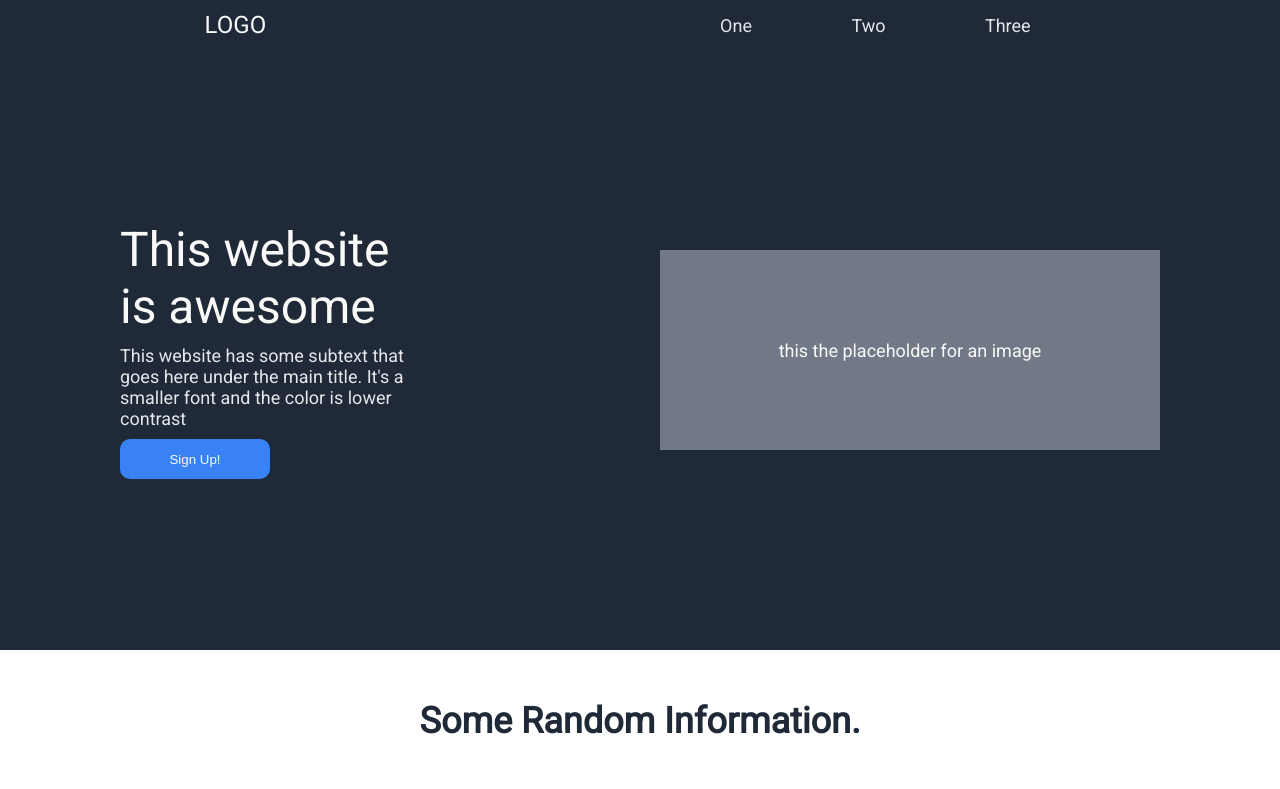
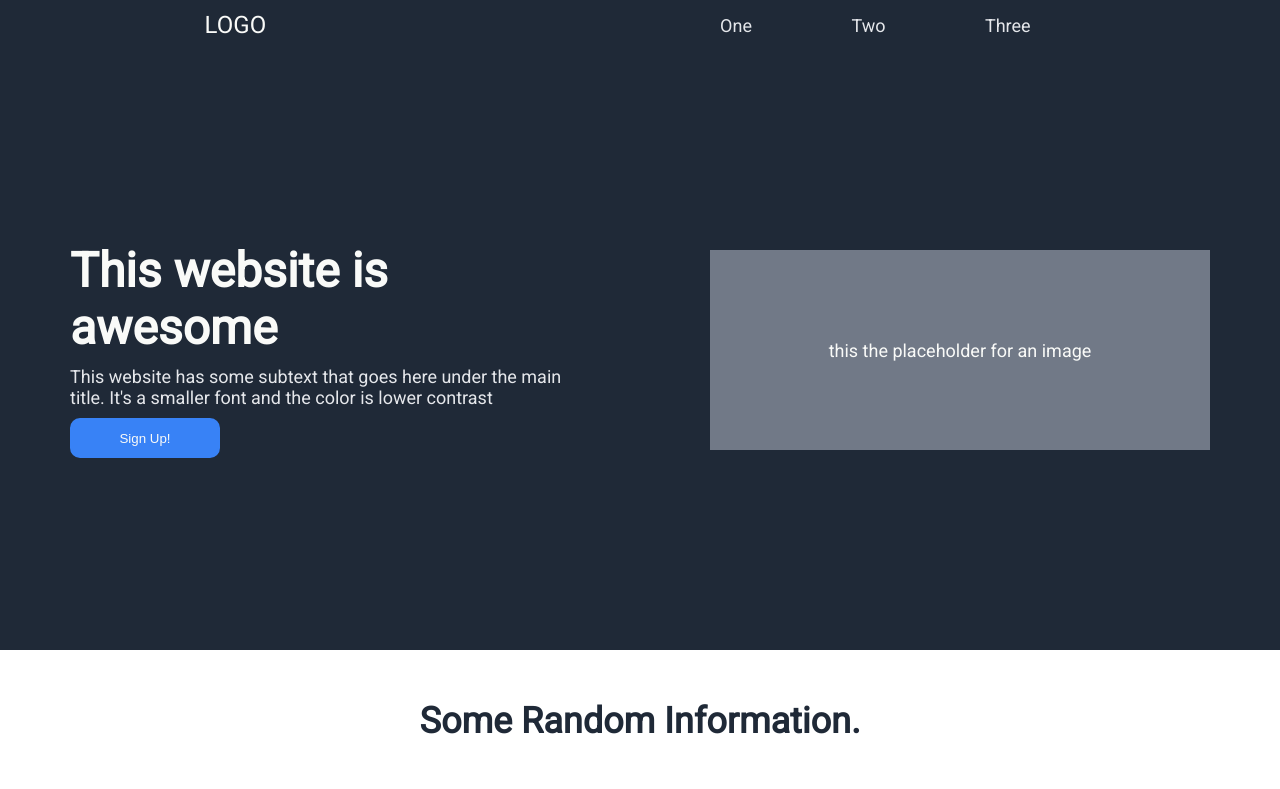
Before and after one commit to 1DoubleDollar/landingPage, a plain HTML site: page index.html in a window 1280 px wide. Shown: the top 789 px of the page. Drawn offline with Linux system fonts and the light colour scheme.

Commit message:
Adding font weight

```diff
--- a/style.css
+++ b/style.css
@@ -37,12 +37,12 @@ header{
     align-items: center;
 }
 .left{
-    max-width:300px;
+    max-width:500px;
 }
 .big_font
 {
     font-size: 48px;
-    font-weight: extra-bold;
+    font-weight: 600;
     margin-bottom: 10px;
 }
 .small_font{
```
